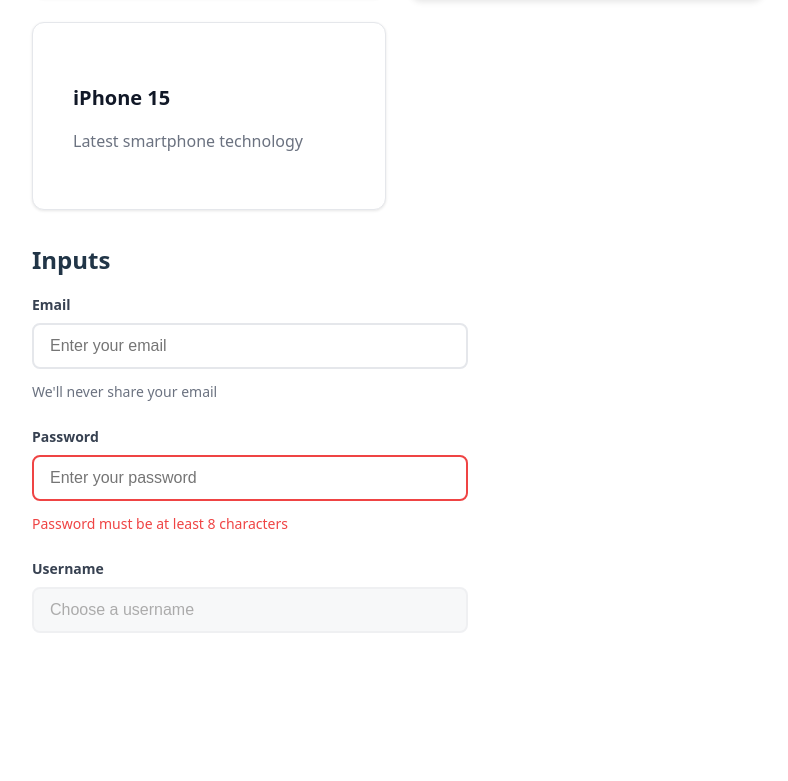
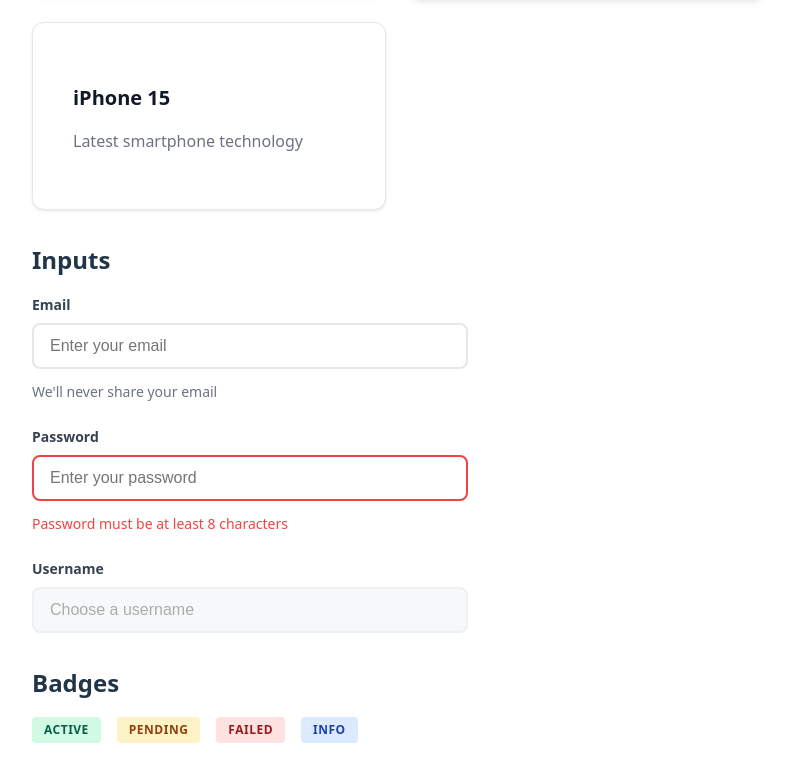
Before and after one commit to wizozero/ui-kit, a React (Vite) app: page / in a window 1280 px wide. Shown: the part 767-1548 px from the top of the page, without its empty margins (0-788 px from the left). Before the commit the page ends 1464 px from the top, so only its background shows below. Built offline with nearby package versions, Linux system fonts and the light colour scheme.

Commit message:
feat: create showcase for badge component

```diff
--- a/src/App.tsx
+++ b/src/App.tsx
@@ -1,3 +1,4 @@
+import Badge from './components/Badge/Badge'
 import Button from './components/Button/Button'
 import Card from './components/Card/Card'
 import Input from './components/Input/Input'
@@ -79,6 +80,23 @@
 					<Input label='Username' placeholder='Choose a username' disabled />
 				</div>
 			</section>
+
+			<section className={utils.mb8}>
+				<h2 className={utils.mb4}>Badges</h2>
+				<div
+					style={{
+						display: 'flex',
+						gap: '1rem',
+						flexWrap: 'wrap',
+						alignItems: 'center',
+					}}
+				>
+					<Badge variant='success'>Active</Badge>
+					<Badge variant='warning'>Pending</Badge>
+					<Badge variant='error'>Failed</Badge>
+					<Badge variant='info'>Info</Badge>
+				</div>
+			</section>
 		</div>
 	)
 }
--- a/src/components/Badge/Badge.module.css
+++ b/src/components/Badge/Badge.module.css
@@ -5,6 +5,7 @@
 	font-size: 0.75rem;
 	text-transform: uppercase;
 	letter-spacing: 0.5px;
+	font-weight: 600;
 }
 
 .success {
```
